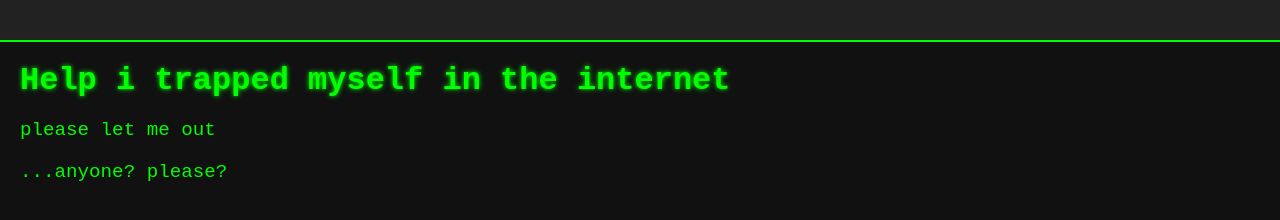
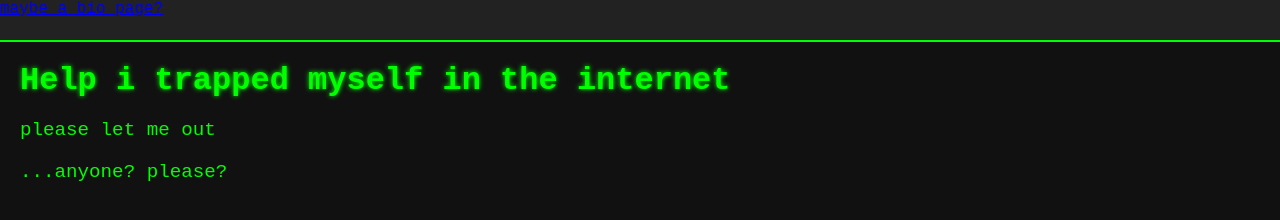
Before and after one commit to tncornsc/tncchg, a plain HTML site: page index.html in a window 1280 px wide. Drawn offline with Linux system fonts and the light colour scheme.

Commit message:
Update index.html

```diff
--- a/index.html
+++ b/index.html
@@ -2,13 +2,15 @@
 <html lang="en">
 <head>
   <meta charset="UTF-8">
-  <title>how??</title>
+  <title>this is indeed a website</title>
   <link rel="stylesheet" href="style.css">
 </head>
 <body>
   <!-- Top bar -->
   <div class="navbar">
-    <!-- intentionally empty -->
+      <a href="/bio" class="chunk clickable-box">
+    <span>maybe a bio page?</span>
+  </a>
   </div>
 
   <!-- Content chunks (hidden at first, revealed by script) -->
```
